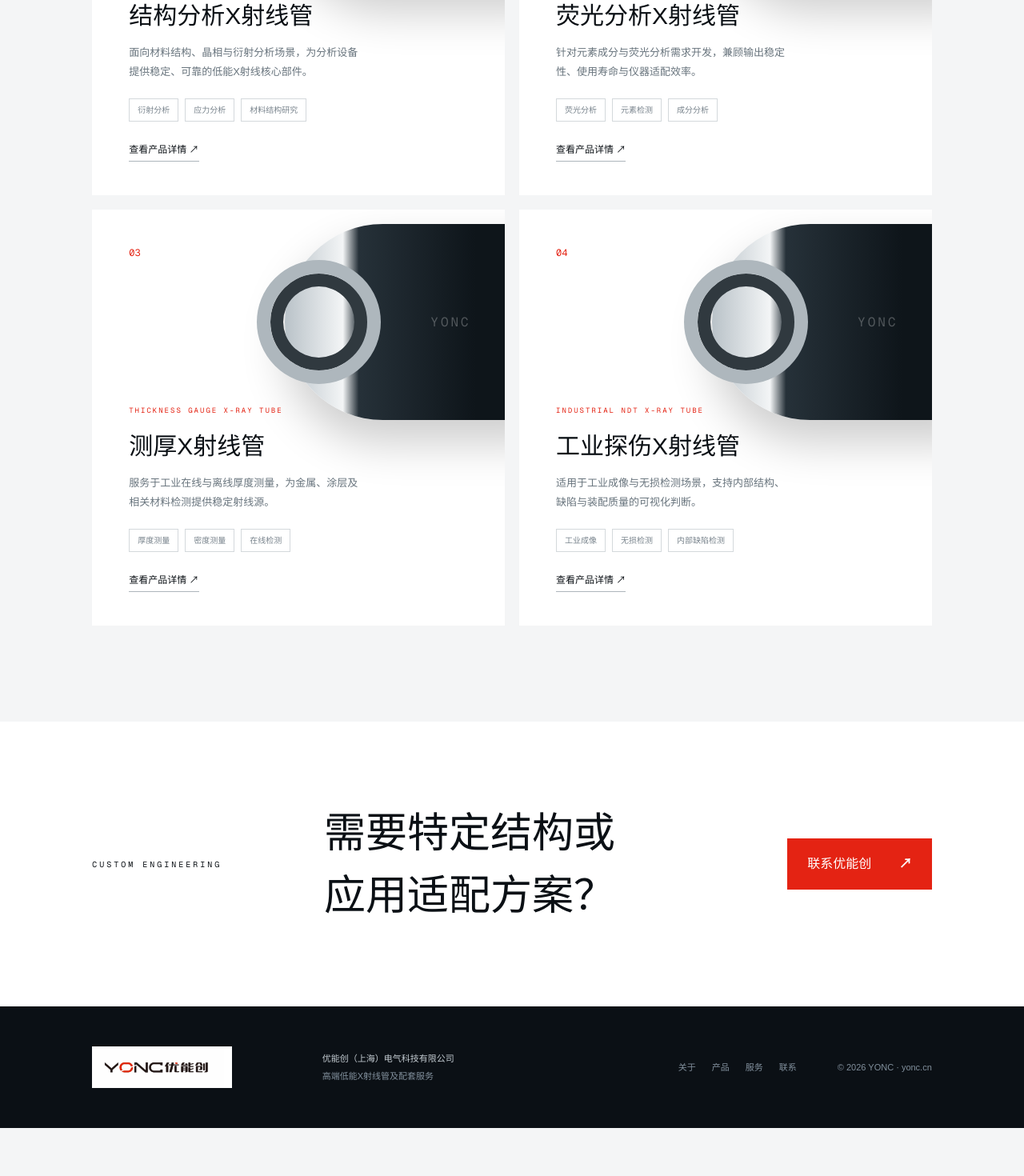
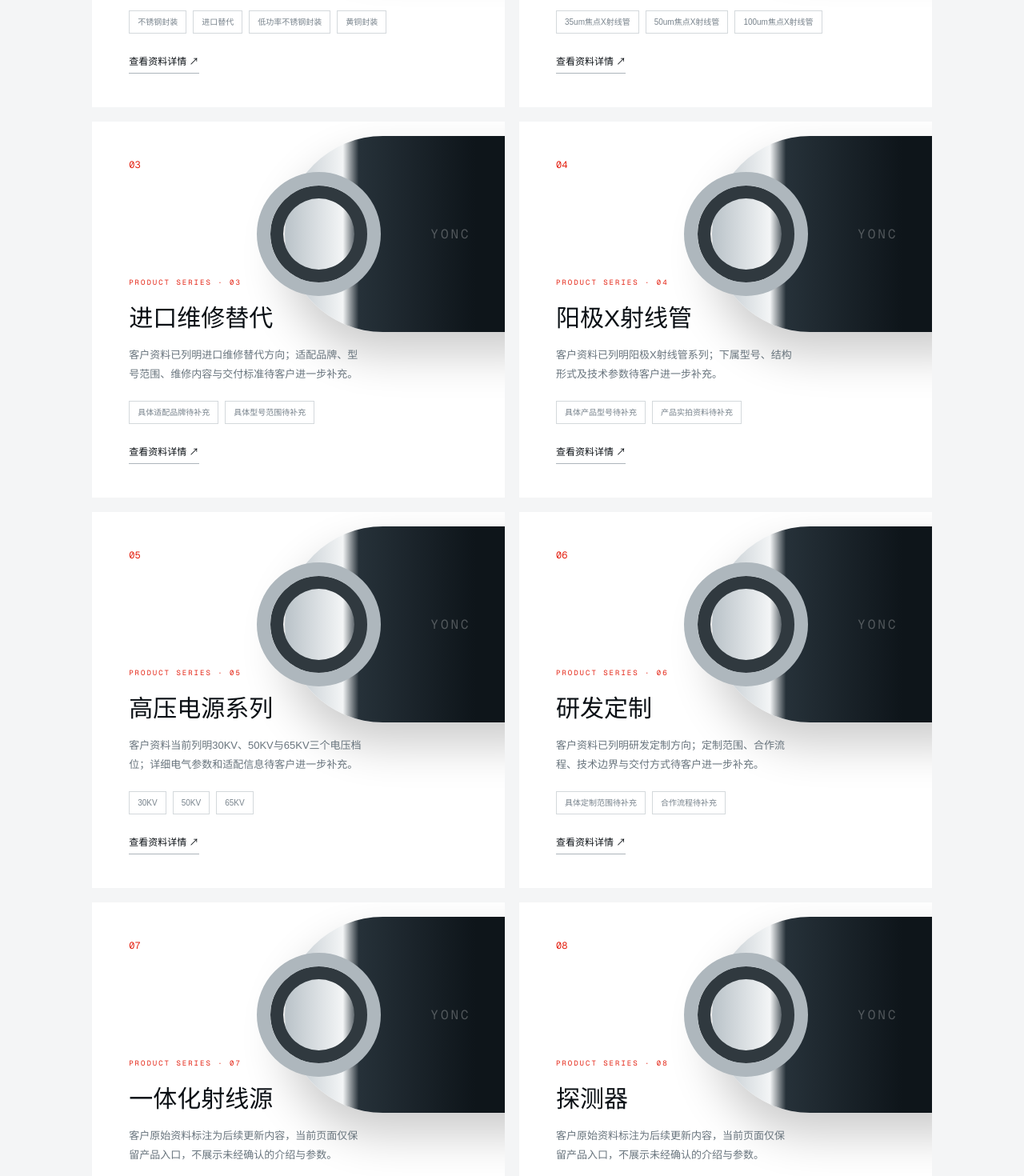
Before and after one commit to szwtest111/szwtest111.github.io, a Next.js app: page /products in a window 1280 px wide. Shown: the part 1300-2770 px from the top of the page at 80% size. Before the commit the page ends 2710 px from the top, so only its background shows below. Built offline with nearby package versions, Linux system fonts and the light colour scheme.

Commit message:
Align product catalog with client materials

```diff
--- a/app/about/page.tsx
+++ b/app/about/page.tsx
@@ -16,12 +16,12 @@ export default function AboutPage() {
       <section className="about-overview">
         <div className="inner-label" data-reveal="left">01 · COMPANY PROFILE</div>
         <div data-reveal><p className="kicker">优能创（上海）电气科技有限公司</p><h2>专注低能X射线技术<br/>服务精密分析与工业检测</h2></div>
-        <div className="prose" data-reveal="right"><p>优能创（上海）电气科技有限公司，是一家专业研发、生产、销售高端低能X射线管及配套服务为一体的高科技型企业。</p><p>公司产品主要致力于结构分析X射线管、荧光分析X射线管、测厚X射线管、工业探伤X射线管，广泛应用于荧光分析领域、成像领域、衍射分析、厚度测量、密度测量、应力分析以及其他相关X射线领域。</p></div>
+        <div className="prose" data-reveal="right"><p>优能创（上海）电气科技有限公司，是一家专业研发、生产、销售高端低能X射线管及配套服务为一体的高科技型企业。</p><p>公司产品主要致力于结构分析X射线管、荧光分析X射线管、测厚X射线管、工业探伤X射线管，广泛应用于荧光分析领域、成像领域、衍射分析、厚度测量、密度测量、应力分析以及其他相关X射线领域。</p><p className="source-note">以上为客户后续提供的公司简介原文口径；产品中心则依据客户Word产品目录整理，具体分类以客户最终产品手册为准。</p></div>
       </section>
       <section className="about-image-band" data-reveal="scale"><img src="/yonc-factory.jpg" alt="优能创生产基地"/><div><b>YONC</b><span>SHANGHAI · CHINA</span></div></section>
       <section className="quality-system">
         <div className="quality-title" data-reveal="left"><p className="kicker">COMPLETE QUALITY SYSTEM</p><h2>从源头把控品质<br/>让稳定成为标准</h2><p>公司引进精良的生产设备和精密检测设备，拥有经验丰富的研发团队和成熟的技工队伍。每支出厂产品均经过全参数检测和严苛品控，持续提升产品的性能稳定性与使用寿命。</p></div>
-        <div className="process-list">{processSteps.map((step, i) => <article key={step} data-reveal><b>0{i + 1}</b><h3>{step}</h3><p>{["验证材料品质与批次一致性", "完成核心真空工艺与密封控制", "保障靶材连接精度与可靠性", "完成关键组件装配与电气验证", "全参数检测与出厂前稳定性验证"][i]}</p></article>)}</div>
+        <div className="process-list">{processSteps.map((step, i) => <article key={step} data-reveal><b>0{i + 1}</b><h3>{step}</h3><p>{["具体检验项目与判定标准待客户补充", "具体设备与工艺参数待客户补充", "具体靶材及焊接标准待客户补充", "具体电压范围与装配规范待客户补充", "具体测试周期与判定标准待客户补充"][i]}</p></article>)}</div>
       </section>
       <section className="culture">
         <div className="inner-label" data-reveal>03 · CULTURE</div><h2 data-reveal>用户的信赖与支持<br/>是优能创前进的动力</h2>
--- a/app/page.tsx
+++ b/app/page.tsx
@@ -3,12 +3,12 @@
 import Link from "next/link";
 import { useEffect, useState } from "react";
 import { SiteFooter, SiteHeader } from "./components/SiteChrome";
-import { processSteps, products } from "./site-data";
+import { applicationAreas, processSteps, products } from "./site-data";
 
 const slides = [
   { image: "/hero-xray.png", eyebrow: "PRECISION X-RAY TECHNOLOGY", title: <>洞见微观<br/><em>定义精密</em></>, copy: <>专注高端低能X射线管及配套服务<br/>以精密制造，赋能每一次可靠检测</> },
   { image: "/yonc-factory.jpg", eyebrow: "YONC · SHANGHAI", title: <>扎根制造<br/><em>长期可靠</em></>, copy: <>优能创（上海）电气科技有限公司<br/>研发、生产、销售与配套服务一体化</> },
-  { image: "/images/hero-process-candidates/yonc-process-01-glass-sealing.png", eyebrow: "PRECISION FLAME SEALING", title: <>精密封接<br/><em>稳定如一</em></>, copy: <>多火焰均匀加热与精密工装协同<br/>让可靠性始于每一道封接工序</> },
+  { image: "/images/hero-process-candidates/yonc-process-01-glass-sealing.png", eyebrow: "MANUFACTURING PROCESS", title: <>制造工艺<br/><em>严格品控</em></>, copy: <>工艺画面为现阶段演示素材<br/>实际设备与流程以客户最终资料为准</> },
   { image: "/hero-application.png", eyebrow: "ENGINEERED FOR APPLICATIONS", title: <>多元应用<br/><em>精准适配</em></>, copy: <>服务荧光分析、工业成像、衍射分析<br/>厚度、密度与应力测量等领域</> },
 ];
 
@@ -63,28 +63,34 @@ export default function Home() {
           <Link href="/about">完整了解优能创 <b>→</b></Link>
         </div>
         <div className="metrics" data-reveal>
-          <div><b>04<sup>类</sup></b><span>核心X射线管方向</span></div>
+          <div><b>08<sup>项</sup></b><span>资料列明产品与业务方向</span></div>
           <div><b>05<sup>道</sup></b><span>核心质量工序</span></div>
           <div><b>100<sup>%</sup></b><span>出厂全参数检测</span></div>
-          <div><b>01<sup>站</sup></b><span>研发生产服务一体化</span></div>
+          <div><b>03<sup>档</sup></b><span>微焦点规格已列明</span></div>
         </div>
       </section>
 
       <section className="products" id="products">
-        <div className="section-head" data-reveal><div className="section-label light"><span>02</span> PRODUCTS</div><h2>核心产品</h2><p>面向分析、成像与工业检测<br/>提供可靠的低能X射线核心部件</p></div>
+        <div className="section-head" data-reveal><div className="section-label light"><span>02</span> PRODUCTS</div><h2>产品与业务方向</h2><p>以下目录依据客户现有资料整理<br/>具体型号与参数待进一步补充</p></div>
         <div className="product-stage" data-reveal>
           <div className="product-list">{products.map((p, i) => <Link href={`/products/${p.slug}`} key={p.n} className={activeProduct === i ? "active" : ""} onMouseEnter={() => setActiveProduct(i)} onFocus={() => setActiveProduct(i)}><small>{p.n}</small><span>{p.title}</span><b>↗</b></Link>)}</div>
           <div className="product-detail" key={activeProduct}>
             <div className="orb"><span>{products[activeProduct].n}</span><i/><i/><i/></div>
-            <p>{products[activeProduct].en}</p><h3>{products[activeProduct].title}</h3><div className="rule"/><blockquote>{products[activeProduct].desc}</blockquote>
-            <div className="tags">{products[activeProduct].applications.map(t => <span key={t}>{t}</span>)}</div>
+            <p>PRODUCT SERIES · {products[activeProduct].n}</p><h3>{products[activeProduct].title}</h3><div className="rule"/><blockquote>{products[activeProduct].desc}</blockquote>
+            <div className="tags">{products[activeProduct].items.map(t => <span key={t}>{t}</span>)}</div>
             <Link href={`/products/${products[activeProduct].slug}`}>查看产品详情 <b>→</b></Link>
           </div>
         </div>
       </section>
 
+      <section className="application-band" aria-label="应用领域">
+        <div className="section-label" data-reveal="left"><span>03</span> APPLICATIONS</div>
+        <div data-reveal><p className="kicker">APPLICATION AREAS</p><h2>客户资料列明的<br/>应用领域</h2></div>
+        <div className="application-tags" data-reveal="right">{applicationAreas.map(area => <span key={area}>{area}</span>)}</div>
+      </section>
+
       <section className="capability" id="capability">
-        <div className="section-label" data-reveal="left"><span>03</span> MANUFACTURING</div>
+        <div className="section-label" data-reveal="left"><span>04</span> MANUFACTURING</div>
         <div className="cap-copy" data-reveal><p className="kicker">QUALITY FROM THE SOURCE</p><h2>完整工艺体系<br/>贯穿每支产品</h2><p>引进精良的生产设备和精密检测设备，从原材料到成品建立完整工艺闭环，让可靠性在每一道工序中被验证。</p></div>
         <div className="process-orbit" data-reveal="scale"><div className="process-core">YONC<br/><small>QUALITY SYSTEM</small></div>{processSteps.map((step, i) => <span key={step} className={`process-node pn${i + 1}`}><b>0{i + 1}</b><small>{step}</small></span>)}</div>
       </section>
@@ -94,9 +100,9 @@ export default function Home() {
         <div className="factory-copy" data-reveal="right"><p className="kicker">YONC · SHANGHAI</p><h2>以制造为根基<br/>以品质赢得信赖</h2><p>质量可靠、性能稳定、价格合理、服务热情，是优能创始终坚守的标准。用户的信赖与支持，是我们持续前进的动力。</p><Link href="/about">走进优能创 <b>↗</b></Link></div>
       </section>
 
-      <section className="service" id="service"><div data-reveal="left"><p className="eyebrow"><span/> SERVICE & SUPPORT</p><h2>不止交付产品<br/>更交付长期可靠</h2></div><div className="service-grid"><article data-reveal><b>01</b><h3>选型支持</h3><p>结合应用、结构与系统条件，为客户提供产品选型与适配建议。</p></article><article data-reveal><b>02</b><h3>配套服务</h3><p>围绕X射线管应用提供专业、及时、热情的配套服务。</p></article><article data-reveal><b>03</b><h3>联合定制</h3><p>针对特殊应用需求，协同推进结构、工艺与性能验证。</p></article></div></section>
+      <section className="service" id="service"><div data-reveal="left"><p className="eyebrow"><span/> SERVICE & SUPPORT</p><h2>客户资料列明的<br/>服务与业务方向</h2></div><div className="service-grid"><article data-reveal><b>01</b><h3>配套服务</h3><p>公司简介明确列明配套服务，具体服务内容与标准待客户补充。</p></article><article data-reveal><b>02</b><h3>进口维修替代</h3><p>原始产品资料明确列明该方向，适配品牌与型号范围待客户补充。</p></article><article data-reveal><b>03</b><h3>研发定制</h3><p>原始产品资料明确列明该方向，定制范围与合作流程待客户补充。</p></article></div></section>
       <section className="contact" id="contact">
-        <div className="contact-lead" data-reveal="left"><p>START A PROJECT</p><h2>让我们一起<br/>解决下一个<span>精密难题</span></h2><span>针对产品选型、应用适配与研发定制需求，我们期待与您进一步沟通。</span></div>
+        <div className="contact-lead" data-reveal="left"><p>START A PROJECT</p><h2>让我们一起<br/>解决下一个<span>精密难题</span></h2><span>针对产品资料、配套服务、进口维修替代与研发定制需求，我们期待与您进一步沟通。</span></div>
         <div className="contact-info" data-reveal="right">
           <article><small>PHONE</small><b>待客户补充</b><span>技术咨询电话</span></article>
           <article><small>EMAIL</small><b>待客户补充</b><span>商务与项目需求</span></article>
--- a/app/products/[slug]/page.tsx
+++ b/app/products/[slug]/page.tsx
@@ -10,22 +10,23 @@ export function generateStaticParams() {
 export async function generateMetadata({ params }: { params: Promise<{ slug: string }> }): Promise<Metadata> {
   const { slug } = await params;
   const product = products.find(item => item.slug === slug);
-  return { title: `${product?.title ?? "产品中心"}｜YONC优能创`, description: product?.desc };
+  return { title: `${product?.title ?? "产品中心"}｜YONC优能创`, description: product?.desc ?? "优能创当前客户资料列明的产品与业务方向。" };
 }
 
 export default async function ProductPage({ params }: { params: Promise<{ slug: string }> }) {
   const { slug } = await params;
   const product = products.find(item => item.slug === slug) ?? products[0];
+  const providedItemCount = product.items.filter(item => !item.includes("待")).length;
   return (
     <main className="inner-page product-page">
       <SiteHeader />
-      <section className="inner-hero product-hero"><div><nav className="breadcrumbs dark" aria-label="面包屑"><Link href="/">首页</Link><span>/</span><Link href="/products">产品中心</Link><span>/</span><b>{product.title}</b></nav><p>PRODUCTS · {product.n}</p><h1>{product.title}</h1><span>{product.en}</span></div></section>
+      <section className="inner-hero product-hero"><div><nav className="breadcrumbs dark" aria-label="面包屑"><Link href="/">首页</Link><span>/</span><Link href="/products">产品中心</Link><span>/</span><b>{product.title}</b></nav><p>PRODUCT SERIES · {product.n}</p><h1>{product.title}</h1><span>{product.status} · 具体型号与参数以客户后续资料为准</span></div></section>
       <section className="product-overview">
-        <div className="product-visual" data-reveal="left"><div className="tech-object"><i/><i/><span>YONC<br/><small>X-RAY TUBE</small></span></div><p>产品实拍图待客户资料补充后替换</p></div>
-        <div className="product-copy" data-reveal="right"><p className="kicker">PRODUCT OVERVIEW</p><h2>{product.title}</h2><p>{product.desc}</p><div className="feature-row">{product.features.map((feature, i) => <span key={feature}><b>0{i + 1}</b>{feature}</span>)}</div><Link href="/#contact">联系优能创 <b>↗</b></Link></div>
+        <div className="product-visual" data-reveal="left"><div className="tech-object"><i/><i/><span>YONC<br/><small>PRODUCT DATA</small></span></div><p>产品实拍图待客户资料补充后替换</p></div>
+        <div className="product-copy" data-reveal="right"><p className="kicker">CURRENT MATERIALS</p><h2>{product.title}</h2><p>{product.desc}</p><div className="feature-row"><span><b>01</b>{product.status}</span><span><b>02</b>{providedItemCount ? `${providedItemCount}项已列明` : "下属条目待补充"}</span><span><b>03</b>技术参数待补充</span></div><Link href="/#contact">联系优能创 <b>↗</b></Link></div>
       </section>
-      <section className="application-section"><div data-reveal="left"><p className="kicker">APPLICATIONS</p><h2>面向真实工况<br/>匹配应用需求</h2></div><div className="application-grid">{product.applications.map((app, i) => <article key={app} data-reveal><b>0{i + 1}</b><h3>{app}</h3><p>围绕设备结构、运行条件与检测目标进行专业适配。</p></article>)}</div></section>
-      <section className="spec-section"><div data-reveal="left"><p className="kicker">TECHNICAL DATA</p><h2>技术参数</h2></div><div className="spec-table" data-reveal="right"><div><span>产品系列</span><b>{product.title}</b></div><div><span>应用方向</span><b>{product.applications.join(" / ")}</b></div><div><span>核心特性</span><b>{product.features.join(" / ")}</b></div><div className="pending"><span>详细型号及参数</span><b>待客户产品手册补充</b></div></div></section>
+      <section className="application-section"><div data-reveal="left"><p className="kicker">PROVIDED ITEMS</p><h2>客户资料当前<br/>列明内容</h2></div><div className="application-grid">{product.items.map((item, i) => <article key={item} data-reveal><b>{String(i + 1).padStart(2, "0")}</b><h3>{item}</h3><p>除以上名称外，具体型号、参数及产品图片待客户补充。</p></article>)}</div></section>
+      <section className="spec-section"><div data-reveal="left"><p className="kicker">INFORMATION BOUNDARY</p><h2>资料边界</h2></div><div className="spec-table" data-reveal="right"><div><span>产品或业务方向</span><b>{product.title}</b></div><div><span>客户已提供条目</span><b>{product.items.join(" / ")}</b></div><div><span>资料状态</span><b>{product.status}</b></div><div className="pending"><span>型号、参数与实拍图</span><b>待客户正式产品资料补充</b></div></div></section>
       <section className="product-nav"><p data-reveal>其他产品</p>{products.filter(item => item.slug !== product.slug).map(item => <Link key={item.slug} href={`/products/${item.slug}`} data-reveal><span>{item.n}</span>{item.title}<b>↗</b></Link>)}</section>
       <SiteFooter />
     </main>
--- a/app/products/page.tsx
+++ b/app/products/page.tsx
@@ -1,11 +1,11 @@
 import type { Metadata } from "next";
 import Link from "next/link";
 import { SiteFooter, SiteHeader } from "../components/SiteChrome";
-import { products } from "../site-data";
+import { applicationAreas, products } from "../site-data";
 
 export const metadata: Metadata = {
   title: "产品中心｜YONC优能创",
-  description: "浏览优能创结构分析、荧光分析、测厚及工业探伤X射线管产品。",
+  description: "浏览优能创当前资料列明的X射线管封装、微焦点X射线管、高压电源及研发定制等产品与业务方向。",
 };
 
 export default function ProductsPage() {
@@ -13,13 +13,17 @@ export default function ProductsPage() {
     <main className="inner-page products-page">
       <SiteHeader />
       <section className="inner-hero products-hero">
-        <div><nav className="breadcrumbs dark" aria-label="面包屑"><Link href="/">首页</Link><span>/</span><b>产品中心</b></nav><p>PRODUCT CENTER</p><h1>精密核心部件<br/><em>服务真实工况</em></h1><span>结构分析 · 荧光分析 · 测厚 · 工业探伤</span></div>
+        <div><nav className="breadcrumbs dark" aria-label="面包屑"><Link href="/">首页</Link><span>/</span><b>产品中心</b></nav><p>PRODUCT CENTER</p><h1>客户资料目录<br/><em>清晰对应展示</em></h1><span>产品系列 · 维修替代 · 高压电源 · 研发定制</span></div>
       </section>
-      <section className="products-intro"><div className="inner-label" data-reveal="left">01 · PRODUCT MATRIX</div><div data-reveal><p className="kicker">YONC X-RAY TUBES</p><h2>四大产品方向<br/>面向多元分析与检测</h2></div><p data-reveal="right">围绕荧光分析、成像、衍射、厚度、密度与应力测量等领域，优能创提供稳定可靠的低能X射线核心部件与专业适配服务。</p></section>
+      <section className="products-intro"><div className="inner-label" data-reveal="left">01 · PRODUCT CATALOG</div><div data-reveal><p className="kicker">CURRENT CLIENT MATERIALS</p><h2>产品与业务目录<br/>以客户资料为准</h2></div><p data-reveal="right">以下内容依据客户现阶段提供的Word资料整理。未提供的产品型号、性能参数、适配范围与实拍图片均明确标注为待补充，不作推测性展示。</p></section>
       <section className="product-catalog">
-        {products.map(product => <Link href={`/products/${product.slug}`} key={product.slug} className="catalog-card" data-reveal><div className="catalog-number">{product.n}</div><div className="catalog-visual"><span>YONC</span><i/><i/></div><div className="catalog-copy"><small>{product.en}</small><h2>{product.title}</h2><p>{product.desc}</p><div>{product.applications.map(item => <span key={item}>{item}</span>)}</div><b>查看产品详情 ↗</b></div></Link>)}
+        {products.map(product => <Link href={`/products/${product.slug}`} key={product.slug} className="catalog-card" data-reveal><div className="catalog-number">{product.n}</div><div className="catalog-visual"><span>YONC</span><i/><i/></div><div className="catalog-copy"><small>PRODUCT SERIES · {product.n}</small><h2>{product.title}</h2><p>{product.desc}</p><div>{product.items.map(item => <span key={item}>{item}</span>)}</div><b>{product.status === "待后续更新" ? "查看待更新说明" : "查看资料详情"} ↗</b></div></Link>)}
       </section>
-      <section className="inner-cta" data-reveal><p>CUSTOM ENGINEERING</p><h2>需要特定结构或<br/>应用适配方案？</h2><Link href="/#contact">联系优能创 <b>↗</b></Link></section>
+      <section className="application-reference" data-reveal>
+        <div><p className="kicker">APPLICATION REFERENCE</p><h2>应用领域单独呈现</h2><span>以下内容来自客户后续提供的公司简介，不与某一个具体产品系列强行绑定。</span></div>
+        <div>{applicationAreas.map(area => <span key={area}>{area}</span>)}</div>
+      </section>
+      <section className="inner-cta" data-reveal><p>CUSTOM ENGINEERING</p><h2>需要了解具体型号<br/>或研发定制方向？</h2><Link href="/#contact">联系优能创 <b>↗</b></Link></section>
       <SiteFooter />
     </main>
   );
--- a/app/site-data.ts
+++ b/app/site-data.ts
@@ -2,49 +2,88 @@ export type Product = {
   slug: string;
   n: string;
   title: string;
-  en: string;
   desc: string;
-  applications: string[];
-  features: string[];
+  items: string[];
+  status: "资料已列明" | "待后续更新";
 };
 
+// 产品目录以客户提供的《资料(1).docx》为唯一依据。
+// 未经客户确认的型号、用途、性能卖点和英文产品名不在网站中展示。
 export const products: Product[] = [
   {
-    slug: "structure-analysis",
+    slug: "xray-tube-packaging",
     n: "01",
-    title: "结构分析X射线管",
-    en: "STRUCTURAL ANALYSIS X-RAY TUBE",
-    desc: "面向材料结构、晶相与衍射分析场景，为分析设备提供稳定、可靠的低能X射线核心部件。",
-    applications: ["衍射分析", "应力分析", "材料结构研究"],
-    features: ["稳定输出", "精密封装", "适配定制"],
+    title: "X射线管封装系列",
+    desc: "客户资料当前列明四个封装方向；具体结构、型号、材料规格与技术参数待客户进一步补充。",
+    items: ["不锈钢封装", "进口替代", "低功率不锈钢封装", "黄铜封装"],
+    status: "资料已列明",
   },
   {
-    slug: "fluorescence-analysis",
+    slug: "microfocus-xray-tube",
     n: "02",
-    title: "荧光分析X射线管",
-    en: "X-RAY FLUORESCENCE TUBE",
-    desc: "针对元素成分与荧光分析需求开发，兼顾输出稳定性、使用寿命与仪器适配效率。",
-    applications: ["荧光分析", "元素检测", "成分分析"],
-    features: ["低能高效", "性能稳定", "多场景适配"],
+    title: "微焦点X射线管",
+    desc: "客户资料当前列明三档焦点规格；具体型号、功率、电压及应用信息待客户进一步补充。",
+    items: ["35um焦点X射线管", "50um焦点X射线管", "100um焦点X射线管"],
+    status: "资料已列明",
   },
   {
-    slug: "thickness-gauge",
+    slug: "import-repair-replacement",
     n: "03",
-    title: "测厚X射线管",
-    en: "THICKNESS GAUGE X-RAY TUBE",
-    desc: "服务于工业在线与离线厚度测量，为金属、涂层及相关材料检测提供稳定射线源。",
-    applications: ["厚度测量", "密度测量", "在线检测"],
-    features: ["连续稳定", "响应可靠", "工程适配"],
+    title: "进口维修替代",
+    desc: "客户资料已列明进口维修替代方向；适配品牌、型号范围、维修内容与交付标准待客户进一步补充。",
+    items: ["具体适配品牌待补充", "具体型号范围待补充"],
+    status: "资料已列明",
   },
   {
-    slug: "industrial-ndt",
+    slug: "anode-xray-tube",
     n: "04",
-    title: "工业探伤X射线管",
-    en: "INDUSTRIAL NDT X-RAY TUBE",
-    desc: "适用于工业成像与无损检测场景，支持内部结构、缺陷与装配质量的可视化判断。",
-    applications: ["工业成像", "无损检测", "内部缺陷检测"],
-    features: ["成像清晰", "严苛品控", "可靠耐用"],
+    title: "阳极X射线管",
+    desc: "客户资料已列明阳极X射线管系列；下属型号、结构形式及技术参数待客户进一步补充。",
+    items: ["具体产品型号待补充", "产品实拍资料待补充"],
+    status: "资料已列明",
   },
+  {
+    slug: "high-voltage-power-supply",
+    n: "05",
+    title: "高压电源系列",
+    desc: "客户资料当前列明30KV、50KV与65KV三个电压档位；详细电气参数和适配信息待客户进一步补充。",
+    items: ["30KV", "50KV", "65KV"],
+    status: "资料已列明",
+  },
+  {
+    slug: "research-customization",
+    n: "06",
+    title: "研发定制",
+    desc: "客户资料已列明研发定制方向；定制范围、合作流程、技术边界与交付方式待客户进一步补充。",
+    items: ["具体定制范围待补充", "合作流程待补充"],
+    status: "资料已列明",
+  },
+  {
+    slug: "integrated-xray-source",
+    n: "07",
+    title: "一体化射线源",
+    desc: "客户原始资料标注为后续更新内容，当前页面仅保留产品入口，不展示未经确认的介绍与参数。",
+    items: ["产品介绍待更新", "型号与参数待更新"],
+    status: "待后续更新",
+  },
+  {
+    slug: "detector",
+    n: "08",
+    title: "探测器",
+    desc: "客户原始资料标注为后续更新内容，当前页面仅保留产品入口，不展示未经确认的介绍与参数。",
+    items: ["产品介绍待更新", "型号与参数待更新"],
+    status: "待后续更新",
+  },
+];
+
+// 应用领域来自客户后续提供的公司简介，不与具体产品系列强行绑定。
+export const applicationAreas = [
+  "荧光分析领域",
+  "成像领域",
+  "衍射分析",
+  "厚度测量",
+  "密度测量",
+  "应力分析",
 ];
 
 export const processSteps = [
```
Also changed, not shown: app/globals.css.
